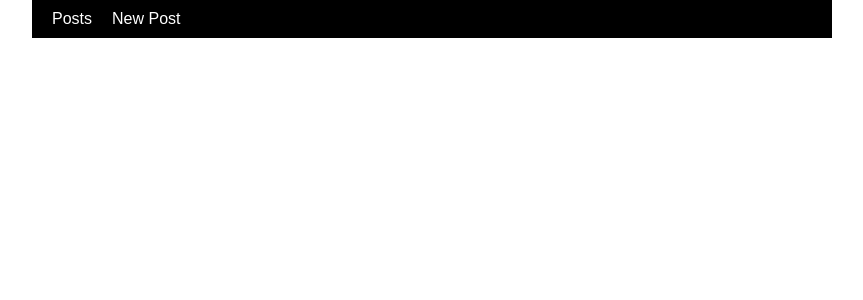
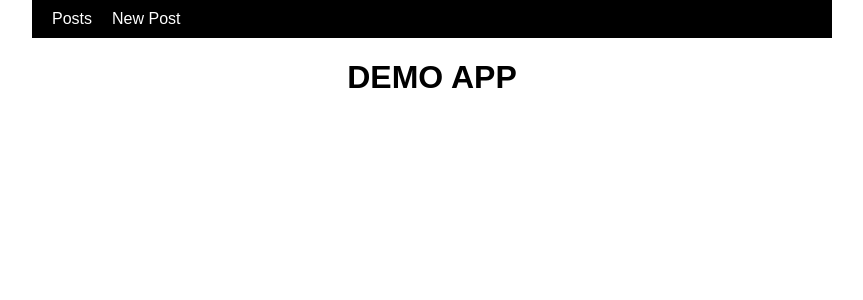
Before and after one commit to blackwine93v/react-demo-presentation, a React (Create React App) app: page / in a window 1280 px wide. Shown: the top 300 px of the page, without its empty margins (208-1071 px from the left). Built offline with nearby package versions, Linux system fonts and the light colour scheme.

Commit message:
Add IndexRoute

```diff
--- a/src/App.js
+++ b/src/App.js
@@ -62,6 +62,8 @@ class App extends Component {
           <Router>
             <div>
               <Header />
+              <Route path="/" render={() => <h1>DEMO APP</h1>} />
+              {/* <Route exact path="/" render={() => <h1>DEMO APP</h1>} /> */}
               <Route
                 path="/posts"
                 render={() => (
```
